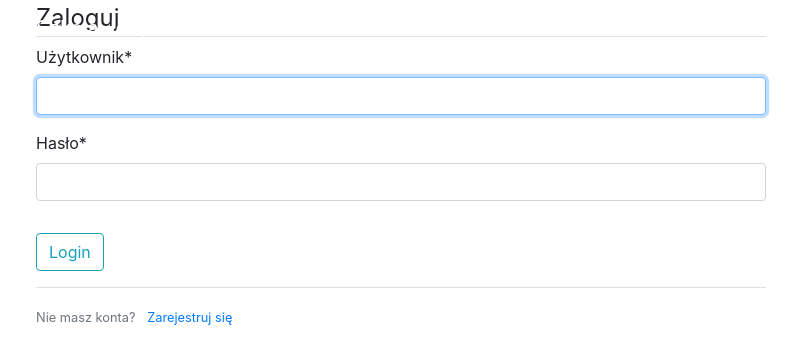
After one commit to PTworkowski/e_school, a Django app: page /login/ in a window 1280 px wide. The commit adds this page. Shown: the top 364 px of the page, without its empty margins (49-850 px from the left). Run offline with Django 3.2, Linux system fonts and the light colour scheme; some libraries are stand-ins or nearby versions.

Commit message:
adding login and log out

```diff
--- a/core/templates/core/base.html
+++ b/core/templates/core/base.html
@@ -37,17 +37,17 @@
                     <!-- Navbar Right Side -->
                     <div class="navbar-nav">
                         {% if user.is_authenticated %}
-                            <a class="nav-item nav-link" href="#">Logout</a>
-                            <a class="nav-item nav-link" href="#">Profile</a>
+                            <a class="nav-item nav-link" href={% url 'core-logout' %}>Wyloguj</a>
+                            <a class="nav-item nav-link" href="#">Móje konto</a>
 
                         {% else %}
-                            <a class="nav-item nav-link" href="#">Login</a>
-                            <a class="nav-item nav-link" href="#">Register</a>
+                            <a class="nav-item nav-link" href={% url 'core-login' %}>Zaloguj</a>
+                            <a class="nav-item nav-link" href={% url 'core-reg-stu' %}>Zarejestruj</a>
                         {% endif %}
                     </div>
                 </div>
-          </div>
-        </nav>
+           </div>
+          </nav>
     </header>
     <main role="main" class="container">
       <div class="row">
--- /dev/null
+++ b/core/templates/core/login.html
@@ -0,0 +1,21 @@
+{% extends "core/base.html" %}
+{% load crispy_forms_tags %}
+{% block content %}
+    <div class="content-section">
+        <form method="POST">
+            {% csrf_token %}
+            <fieldset class="form-group">
+                <legend class="border-bottom mb4">Zaloguj</legend>
+                {{ form|crispy }}
+            </fieldset>
+            <div class="form-group">
+                <button class="btn btn-outline-info" type="submit">Login</button>
+            </div>
+        </form>
+        <div class="border-top pt-3">
+            <small class="text-muted">
+                Nie masz konta? <a class="ml-2" href="{% url 'core-reg-stu' %}">Zarejestruj się</a>
+            </small>
+        </div>
+    </div>
+{% endblock %}
--- a/core/templates/core/registration_student.html
+++ b/core/templates/core/registration_student.html
@@ -8,7 +8,7 @@
                 <legend class="border-bottom mb4">Dołącz do grona naszych uczniów</legend>
                 <div >
                     <small class="text-muted">
-                        A może jesteś nauczycielem? <a class="ml-2" href="#">Zarejestruj się jako nauczyciel</a>
+                        A może jesteś nauczycielem? <a class="ml-2" href={% url 'core-reg-tech' %}>Zarejestruj się jako nauczyciel</a>
                     </small>
                 </div>
                 {{ form|crispy }}
--- a/core/templates/core/registration_teacher.html
+++ b/core/templates/core/registration_teacher.html
@@ -8,7 +8,7 @@
                 <legend class="border-bottom mb4">Dołącz do naszego zespołu nauczycieli</legend>
                 <div >
                     <small class="text-muted">
-                        A może jesteś uczniem? <a class="ml-2" href="#">Zarejestruj się jako uczeń</a>
+                        A może jesteś uczniem? <a class="ml-2" href={% url 'core-reg-stu' %}>Zarejestruj się jako uczeń</a>
                     </small>
                 </div>
                 {{ form|crispy }}
--- a/core/urls.py
+++ b/core/urls.py
@@ -1,10 +1,13 @@
 from django.urls import path
+from django.contrib.auth import views as auth_vievs
 from . import views
 
 urlpatterns = [
     path('', views.home, name = 'core-home'),
-    path('register_teacher', views.reg_tech, name = 'core-reg-tech'),
-    path('register_student', views.reg_stu, name = 'core-reg-stu'),
-    path('about', views.about, name = 'core-about'),
+    path('register_teacher/', views.reg_tech, name = 'core-reg-tech'),
+    path('register_student/', views.reg_stu, name = 'core-reg-stu'),
+    path('about/', views.about, name = 'core-about'),
+    path('login/', auth_vievs.LoginView.as_view(template_name='core/login.html'), name = 'core-login'),
+    path('logout/', auth_vievs.LogoutView.as_view(template_name='core/logout.html'), name = 'core-logout'),
 
 ]
--- a/core/views.py
+++ b/core/views.py
@@ -8,6 +8,9 @@ def home(request):
 
 def about(request):
     return render(request, 'core/about.html')
+
+def login(request):
+    return render(request, 'core/login.html')
 
 def reg_tech(request):
     if request.method == 'POST':
--- a/e_school/settings.py
+++ b/e_school/settings.py
@@ -120,3 +120,8 @@ USE_TZ = True
 # https://docs.djangoproject.com/en/3.1/howto/static-files/
 
 STATIC_URL = '/static/'
+
+CRISPY_TEMPLATE_PACK = 'bootstrap4'
+
+LOGIN_REDIRECT_URL = 'core-home'
+LOGIN_URL = 'core-login'
```
Also changed, not shown: core/templates/core/logout.html (added, +10 -0 lines), 1 other file.
